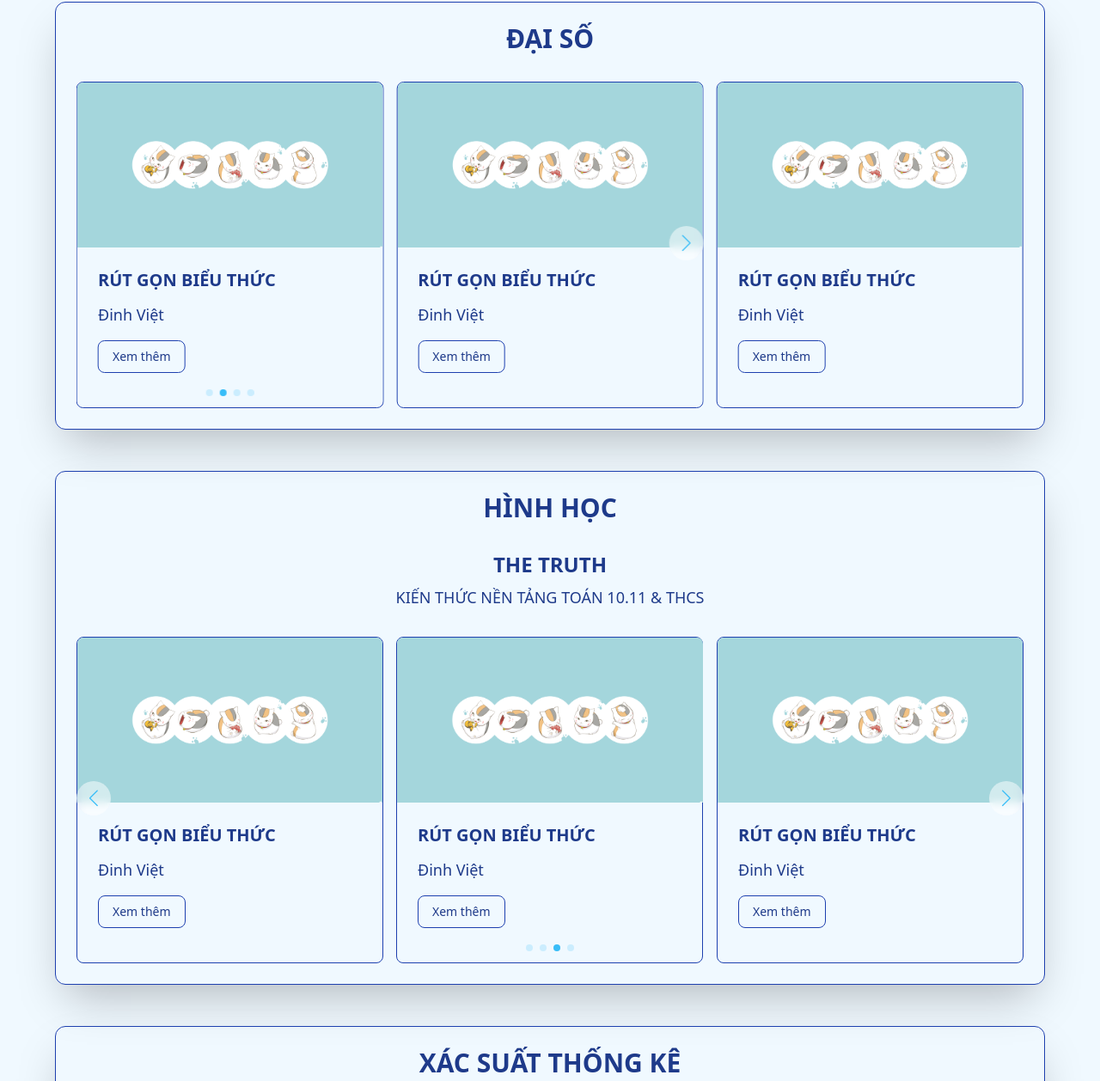
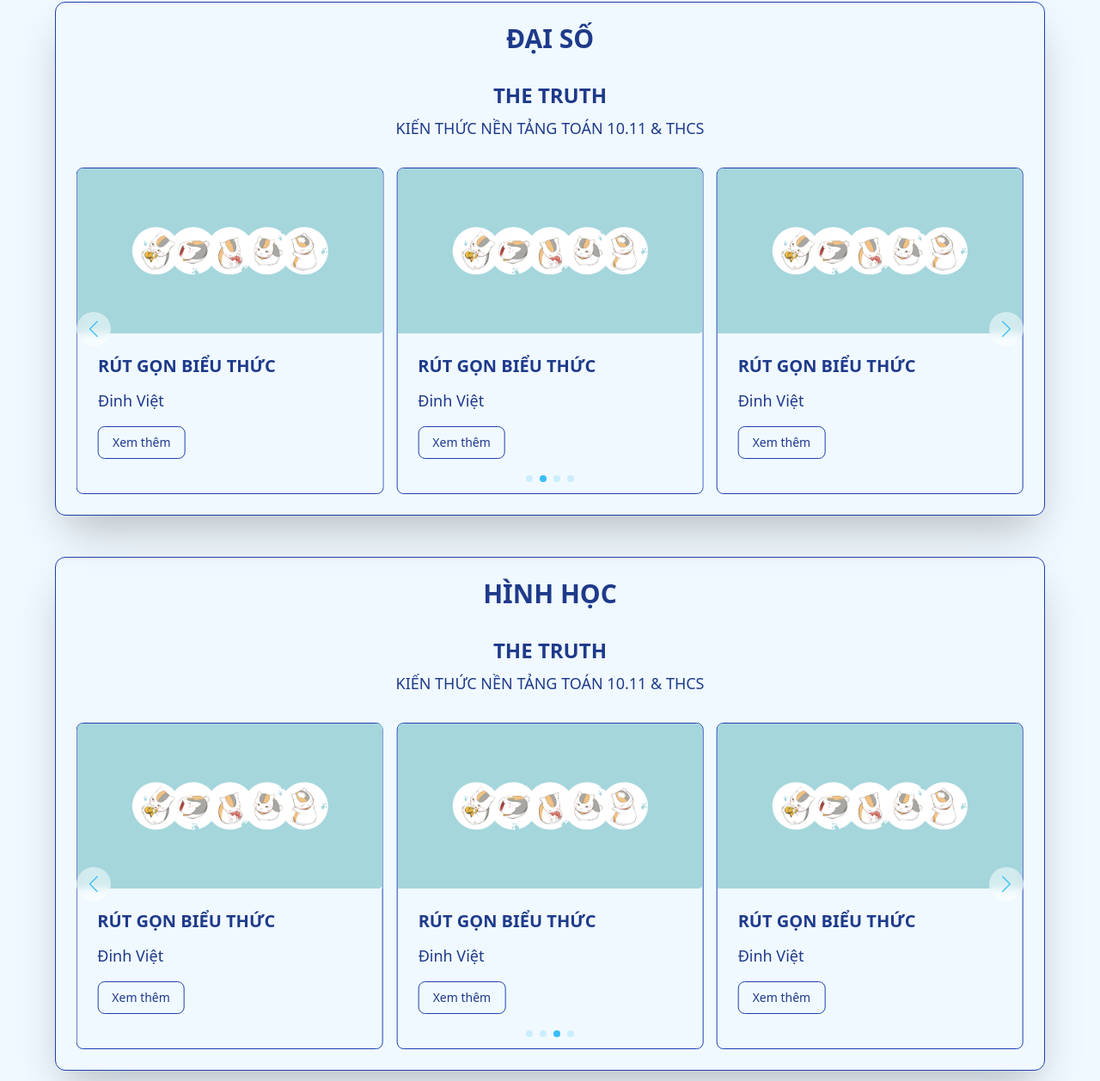
Before and after one commit to Dinhvanphamviet/Toan-9, a website: page index.html in a window 1280 px wide. Shown: the part 681-1939 px from the top of the page at 86% size. Drawn offline with nearby package versions, Linux system fonts and the light colour scheme.

Commit message:
update index

```diff
--- a/index.html
+++ b/index.html
@@ -157,11 +157,13 @@
             </div>
         </section>
 
-        <!-- Slider BON 12 2025 -->
-        <section class="max-w-6xl mx-auto my-12 p-6 bg-card rounded-xl shadow-2xl border border-secondary">
+        <!-- Slider TKXS -->
+        <section class="max-w-6xl mx-auto my-12 p-6 bg-card rounded-xl shadow-2xl border border-secondary relative">
             <h2 class="text-3xl text-accent font-bold mb-8 text-center hover:text-secondary hover:scale-105 transition-transform transition-colors duration-300">ĐẠI SỐ</h2>
+            <h3 class="text-2xl font-semibold mb-2 text-center text-secondary">THE TRUTH</h3>
+            <p class="text-lg text-center mb-8 text-secondary">KIẾN THỨC NỀN TẢNG TOÁN 10.11 & THCS</p>
 
-            <div class="swiper daiso-slider">
+            <div class="swiper daiso-slider relative">
                 <div class="swiper-wrapper">
                     <!-- Slide 1 -->
                     <div class="swiper-slide bg-card rounded-lg overflow-hidden hover:scale-105 transition-transform duration-300 border border-secondary">
@@ -250,6 +252,7 @@
                             </div>
                         </div>
                     </div>
+                </div>
 
                 <!-- Navigation buttons - Đã chỉnh sửa -->
                 <div class="swiper-button-next !right-0 !left-auto !h-10 !top-50 !bg-white/50 hover:!bg-white/80"></div>
@@ -266,7 +269,7 @@
             <h3 class="text-2xl font-semibold mb-2 text-center text-secondary">THE TRUTH</h3>
             <p class="text-lg text-center mb-8 text-secondary">KIẾN THỨC NỀN TẢNG TOÁN 10.11 & THCS</p>
 
-            <div class="swiper hinhhoc-slider">
+            <div class="swiper hinhhoc-slider relative">
                 <div class="swiper-wrapper">
                     <!-- Slide 1 -->
                     <div class="swiper-slide bg-card rounded-lg overflow-hidden hover:scale-105 transition-transform duration-300 border border-secondary">
@@ -352,6 +355,7 @@
 
                         <div class="flex justify-between items-center mb-4">
                             <a href="#" class="text-sm border border-accent btn-primary bg-secondary text-accent px-4 py-2 rounded-lg hover:bg-blue-500 transition-colors text-center block">Xem thêm</a>
+                        </div>
                         </div>
                     </div>
                 </div>
@@ -566,6 +570,7 @@
                         </div>
                         </div>
                     </div>
+                </div>
 
                 <!-- Navigation buttons - Đã chỉnh sửa -->
                 <div class="swiper-button-next !right-0 !left-auto !h-10 !top-50 !bg-white/50 hover:!bg-white/80"></div>
--- a/main.js
+++ b/main.js
@@ -424,7 +424,7 @@ function setupSliders() {
 
     const hinhhocSlider = new Swiper('.hinhhoc-slider', {
       loop: true,
-      autoplay: { delay: 2500, reverseDirection: true },
+      autoplay: { delay: 2500},
       navigation: {
         nextEl: '.swiper-button-next',
         prevEl: '.swiper-button-prev',
```
Lines whose indentation alone changed are shown as unchanged.
